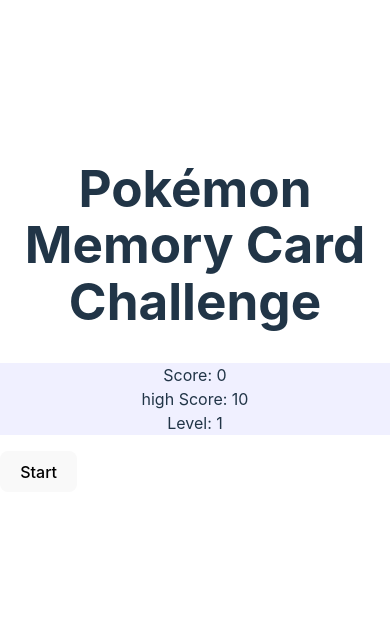
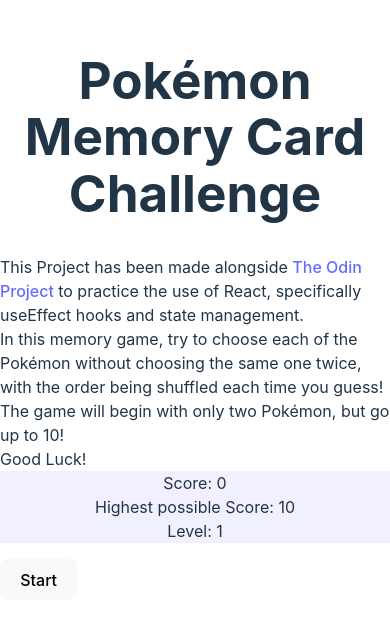
Before and after one commit to Neo319/project-memory-card, a React (Vite) app in the folder project-memory/: page / in a window 390 px wide. Shown: the part 113-738 px from the top of the page. Built offline with nearby package versions, Linux system fonts and the light colour scheme.

Commit message:
create and style simple description

```diff
--- a/project-memory/src/App.css
+++ b/project-memory/src/App.css
@@ -38,6 +38,11 @@
 .title {
   width: 100vw;
   text-align: center;
+}
+
+.desc {
+  margin-left: 10em;
+  margin-right: 10em;
 }
 
 .score {
@@ -129,4 +134,8 @@
   .container {
     grid-template-columns: 20em;
   }
+
+  .desc {
+    margin: 0;
+  }
 }
--- a/project-memory/src/App.jsx
+++ b/project-memory/src/App.jsx
@@ -145,6 +145,18 @@
   return (
     <>
       <h1 className="title">Pokémon Memory Card Challenge</h1>
+
+      <p className="desc">
+        This Project has been made alongside{" "}
+        <a href="https://theodinproject.com">The Odin Project </a>
+        to practice the use of React, specifically useEffect hooks and state
+        management. <br />
+        In this memory game, try to choose each of the Pokémon without choosing
+        the same one twice, with the order being shuffled each time you guess!
+        The game will begin with only two Pokémon, but go up to 10! <br />
+        Good Luck!
+      </p>
+
       <ScoreKeeper score={score} level={level} />
       <button className="start" onClick={handleStartClick}>
         Start
--- a/project-memory/src/Score.jsx
+++ b/project-memory/src/Score.jsx
@@ -9,7 +9,7 @@
     <div className="score">
       <span>
         Score: {score} <br />
-        high Score: {highScore} <br />
+        Highest possible Score: {highScore} <br />
         Level: {level}
       </span>
     </div>
```
